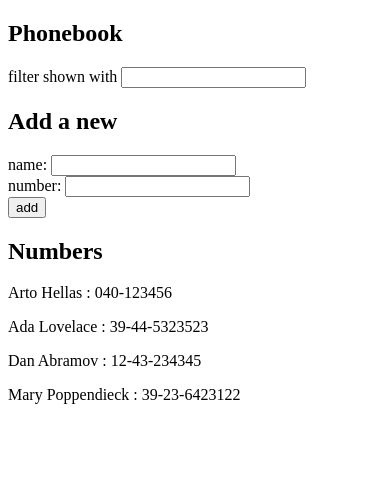
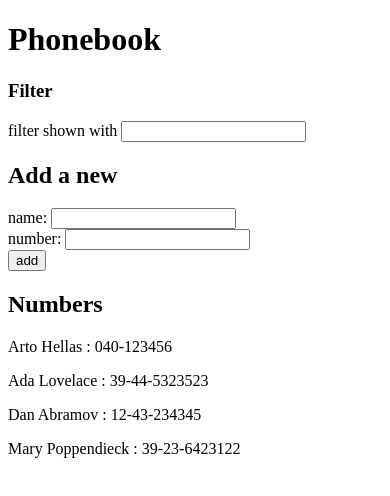
Before and after one commit to llewellyndsouza/FullStackOpen, a React (Create React App) app in the folder phonebook/: page / in a window 390 px wide. Shown: the top 496 px of the page. Built offline with nearby package versions, Linux system fonts and the light colour scheme; data requests are answered from the project's data file.

Commit message:
Phonebook setp7 added json server and axios

```diff
--- /dev/null
+++ b/phonebook/db.json
@@ -0,0 +1,24 @@
+{
+  "persons":[
+    {
+      "name": "Arto Hellas",
+      "number": "040-123456",
+      "id": 1
+    },
+    {
+      "name": "Ada Lovelace",
+      "number": "39-44-5323523",
+      "id": 2
+    },
+    {
+      "name": "Dan Abramov",
+      "number": "12-43-234345",
+      "id": 3
+    },
+    {
+      "name": "Mary Poppendieck",
+      "number": "39-23-6423122",
+      "id": 4
+    }
+  ]
+}
--- a/phonebook/package.json
+++ b/phonebook/package.json
@@ -6,6 +6,7 @@
     "@testing-library/jest-dom": "^5.11.9",
     "@testing-library/react": "^11.2.5",
     "@testing-library/user-event": "^12.8.3",
+    "axios": "^0.21.1",
     "react": "^17.0.1",
     "react-dom": "^17.0.1",
     "react-scripts": "4.0.3",
@@ -15,7 +16,8 @@
     "start": "react-scripts start",
     "build": "react-scripts build",
     "test": "react-scripts test",
-    "eject": "react-scripts eject"
+    "eject": "react-scripts eject",
+    "server": "json-server -p3001 --watch db.json"
   },
   "eslintConfig": {
     "extends": [
--- a/phonebook/src/App.js
+++ b/phonebook/src/App.js
@@ -1,94 +1,42 @@
-import React, { useState } from "react";
-
-const Contacts = ({ persons, filter }) => {
-  let people = "";
-  if (filter === "") {
-    people = persons.map((person) => (
-      <p key={person.name}>
-        {person.name} : {person.number}
-      </p>
-    ));
-  } else {
-    people = persons.filter(({ name, number }) => {
-      if (name.includes(filter)) return true;
-      else return false;
-    });
-    people = people.map((person) => (
-      <p key={person.name}>
-        {person.name} : {person.number}
-      </p>
-    ));
-  }
-  return <div>{people}</div>;
-};
+import React, { useEffect, useState } from "react";
+import Filter from "./components/Filter";
+import PersonForm from "./components/PersonForm";
+import Persons from "./components/Persons";
+import axios from 'axios';
 
 const App = () => {
-  const [persons, setPersons] = useState([
-    { name: "Arto Hellas", number: "040-123456" },
-    { name: "Ada Lovelace", number: "39-44-5323523" },
-    { name: "Dan Abramov", number: "12-43-234345" },
-    { name: "Mary Poppendieck", number: "39-23-6423122" },
-  ]);
+  const [persons, setPersons] = useState([]);
+
   const [newName, setNewName] = useState("");
   const [newNumber, setNewNumber] = useState("");
   const [newFilter, setNewFilter] = useState("");
 
-  const addNew = (e) => {
-    e.preventDefault();
+  const hook = () => {
+    axios.get('http://localhost:3001/persons').then(response => {
+      console.log(response);
+      setPersons(response.data)
+    })
+  }
 
-    const newContact = {
-      name: newName,
-      number: newNumber,
-    };
-
-    if (persons.find(({ name }) => name === newName)) {
-      alert(`${newName} is already added to phonebook`);
-    } else {
-      setPersons(persons.concat(newContact));
-    }
-
-    setNewName("");
-    setNewNumber("");
-  };
+  useEffect(hook,[]);
 
   return (
     <div>
-      <h2>Phonebook</h2>
-      <div>
-        filter shown with{" "}
-        <input
-          value={newFilter}
-          onChange={(e) => {
-            setNewFilter(e.target.value);
-          }}
-        />
-      </div>
+      <h1>Phonebook</h1>
+      <Filter newFilter={newFilter} setNewFilter={setNewFilter} />
       <h2>Add a new</h2>
-      <form onSubmit={addNew}>
-        <div>
-          name:{" "}
-          <input
-            value={newName}
-            onChange={(e) => {
-              setNewName(e.target.value);
-            }}
-          />
-        </div>
-        <div>
-          number:{" "}
-          <input
-            value={newNumber}
-            onChange={(e) => {
-              setNewNumber(e.target.value);
-            }}
-          />
-        </div>
-        <div>
-          <button type="submit">add</button>
-        </div>
-      </form>
+      <PersonForm
+        tools={[
+          persons,
+          setPersons,
+          newName,
+          setNewName,
+          newNumber,
+          setNewNumber,
+        ]}
+      />
       <h2>Numbers</h2>
-      <Contacts persons={persons} filter={newFilter} />
+      <Persons persons={persons} filter={newFilter} />
     </div>
   );
 };
--- /dev/null
+++ b/phonebook/src/components/Filter.js
@@ -0,0 +1,16 @@
+const Filter = ({ newFilter, setNewFilter }) => {
+  return (
+    <div>
+      <h3>Filter</h3>
+      filter shown with{" "}
+      <input
+        value={newFilter}
+        onChange={(e) => {
+          setNewFilter(e.target.value);
+        }}
+      />
+    </div>
+  );
+};
+
+export default Filter;
--- /dev/null
+++ b/phonebook/src/components/PersonForm.js
@@ -0,0 +1,48 @@
+const PersonForm = (props) => {
+  const [persons, setPersons, newName, setNewName, newNumber, setNewNumber] = props.tools;
+  const addNew = (e) => {
+    e.preventDefault();
+
+    const newContact = {
+      name: newName,
+      number: newNumber,
+    };
+
+    if (persons.find(({ name }) => name === newName)) {
+      alert(`${newName} is already added to phonebook`);
+    } else {
+      setPersons(persons.concat(newContact));
+    }
+
+    setNewName("");
+    setNewNumber("");
+  };
+
+  return (
+    <form onSubmit={addNew}>
+      <div>
+        name:{" "}
+        <input
+          value={newName}
+          onChange={(e) => {
+            setNewName(e.target.value);
+          }}
+        />
+      </div>
+      <div>
+        number:{" "}
+        <input
+          value={newNumber}
+          onChange={(e) => {
+            setNewNumber(e.target.value);
+          }}
+        />
+      </div>
+      <div>
+        <button type="submit">add</button>
+      </div>
+    </form>
+  );
+};
+
+export default PersonForm;
--- /dev/null
+++ b/phonebook/src/components/Persons.js
@@ -0,0 +1,23 @@
+const Persons = ({ persons, filter }) => {
+  let people = "";
+  if (filter === "") {
+    people = persons.map((person) => (
+      <p key={person.name}>
+        {person.name} : {person.number}
+      </p>
+    ));
+  } else {
+    people = persons.filter(({ name, number }) => {
+      if (name.includes(filter)) return true;
+      else return false;
+    });
+    people = people.map((person) => (
+      <p key={person.name}>
+        {person.name} : {person.number}
+      </p>
+    ));
+  }
+  return <div>{people}</div>;
+};
+
+export default Persons;
```
Also changed, not shown: 1 other file (tests, documents, lock files or other folders).
